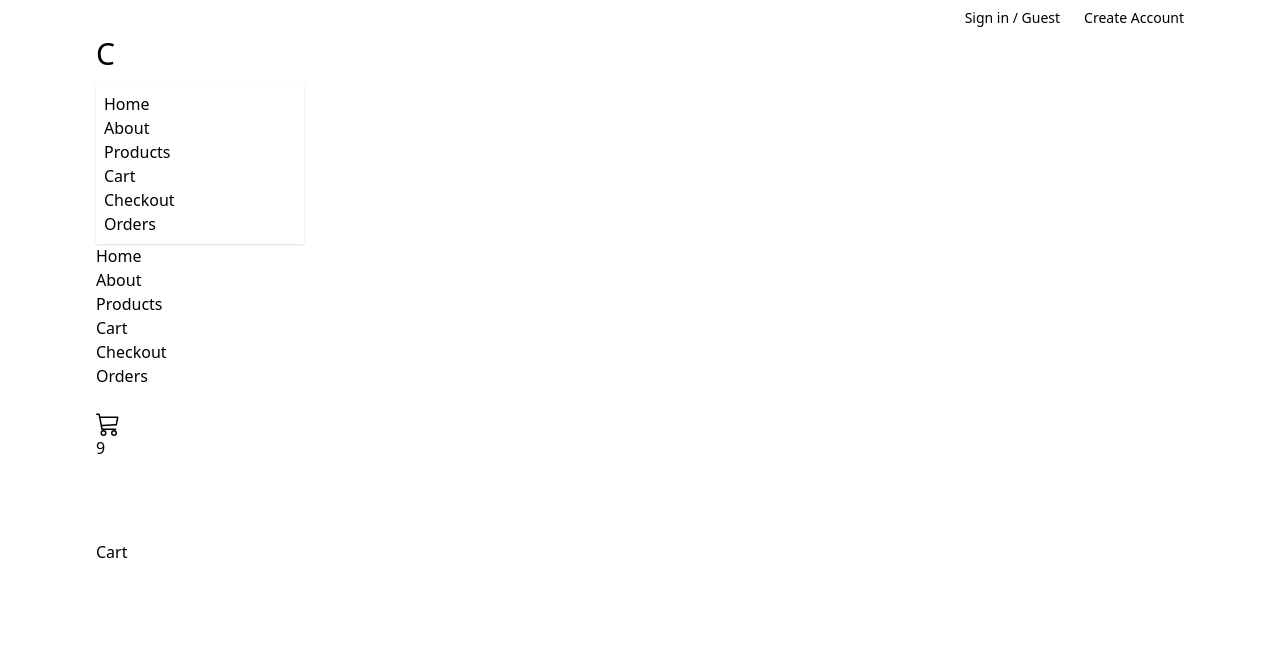
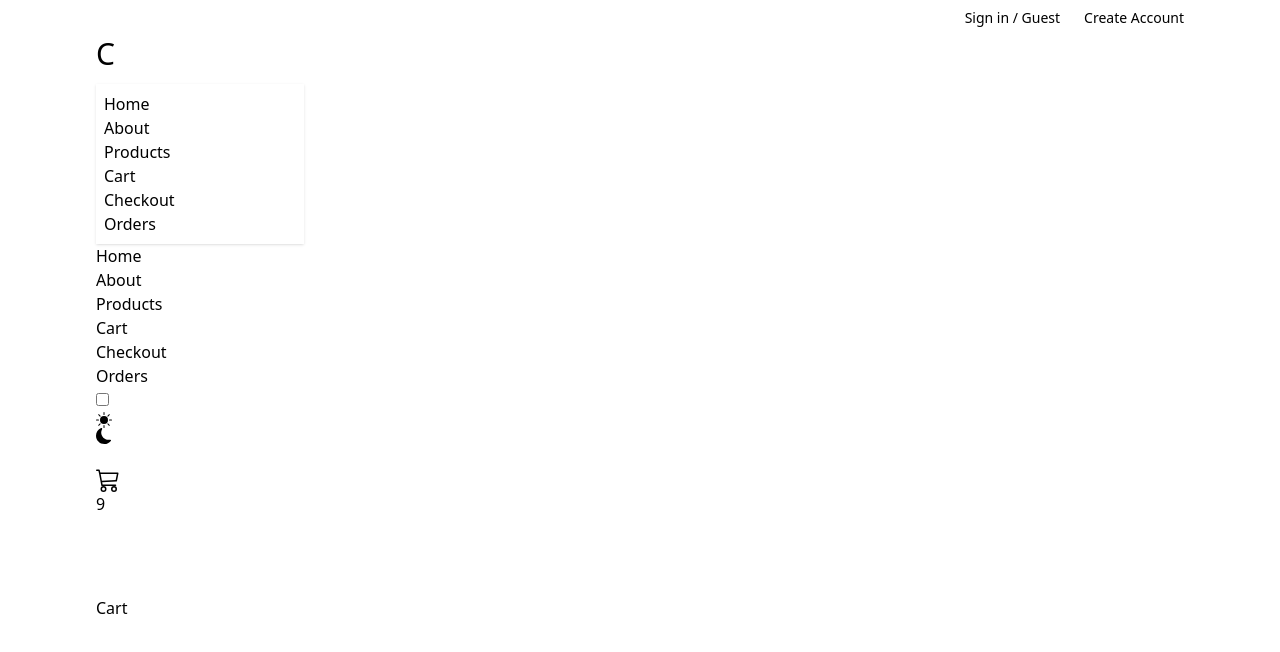
Before and after one commit to andrewdark/comfy-store, a React (Vite) app: page /comfy-store/cart in a window 1280 px wide. Shown: the top 652 px of the page. Built offline with nearby package versions, Linux system fonts and the light colour scheme.

Commit message:
add icons for changing thems - daisyUI

```diff
--- a/src/components/NavBar.jsx
+++ b/src/components/NavBar.jsx
@@ -1,9 +1,17 @@
 import { BsCart3, BsMoonFill, BsSunFill } from 'react-icons/bs';
 import { FaBarsStaggered } from 'react-icons/fa6';
+import { useState } from 'react';
 import { NavLink } from 'react-router-dom';
 import { NavLinks } from '../components';
 
 const NavBar = () => {
+
+    const [theme, setTheme] = useState(false);
+
+    const handleTheme = () => {
+        setTheme(!theme);
+    };
+
     return (
         <nav className='bg-base-200'>
             <div className='navbar cstm-align-element '>
@@ -31,6 +39,11 @@
                 </div>
                 <div className='navbar-end'>
                     {/* THEME ICONS */}
+                    <label className='swap swap-rotate'>
+                        <input type='checkbox' onChange={handleTheme} />
+                        <BsSunFill className='swap-on h-4 w-4' />
+                        <BsMoonFill className='swap-off h-4 w-4' />
+                    </label>
                     {/* CART LINK*/}
                     <NavLink to='cart' className='btn btn-ghost btn-circle btn-md ml-4'>
                         <div className='indicator'>
```
